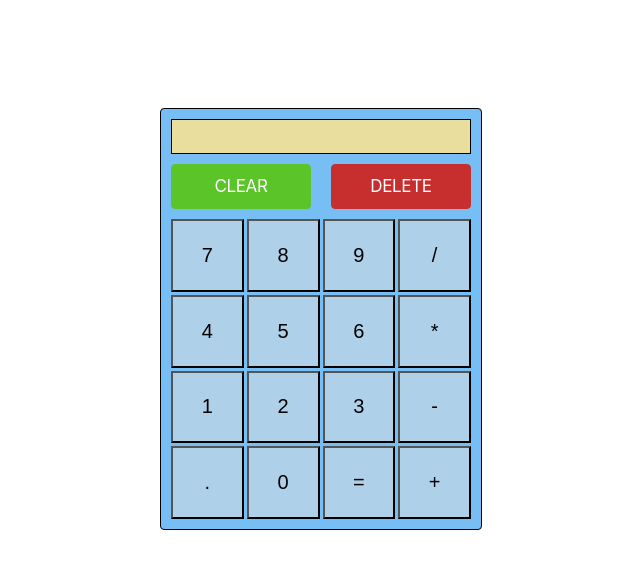
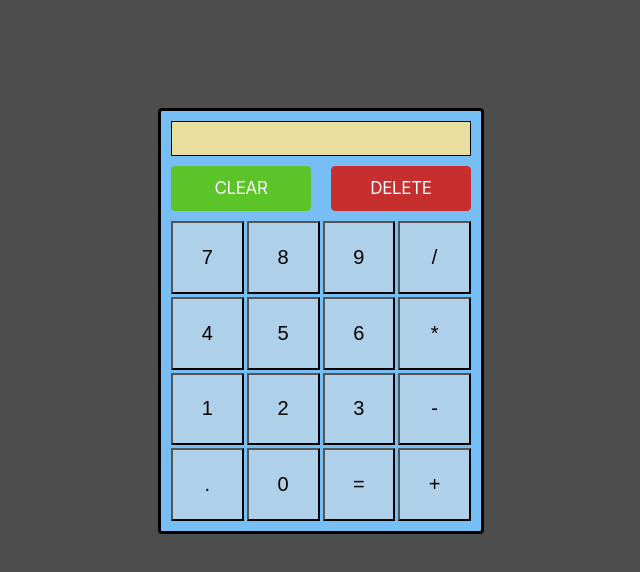
Before and after one commit to Bluesman98/calculator, a plain HTML site: page index.html in a window 1280 px wide. Shown: the whole page, without its empty margins (319-959 px from the left). Drawn offline with Linux system fonts and the light colour scheme.

Commit message:
fix text issue getting out of div and add background color

```diff
--- a/style.css
+++ b/style.css
@@ -3,6 +3,7 @@ body {
     display: flex;
     justify-content: center;
     align-items: center;
+    background-color: rgb(77, 77, 77);
 }
 .calculator{
     display: flex;
@@ -11,7 +12,7 @@ body {
     width: 300px;
     padding: 10px;
     border-style: solid;
-    border-width: thin;
+    border-width: 3px;
     gap: 10px;
     justify-content: center;
     border-radius: 4px;
@@ -27,6 +28,8 @@ body {
     font-size: 25px;
     align-items: center;
     justify-content: flex-end;
+    white-space: pre-line;
+    overflow:hidden;
 
 }
 .numbers{
```
